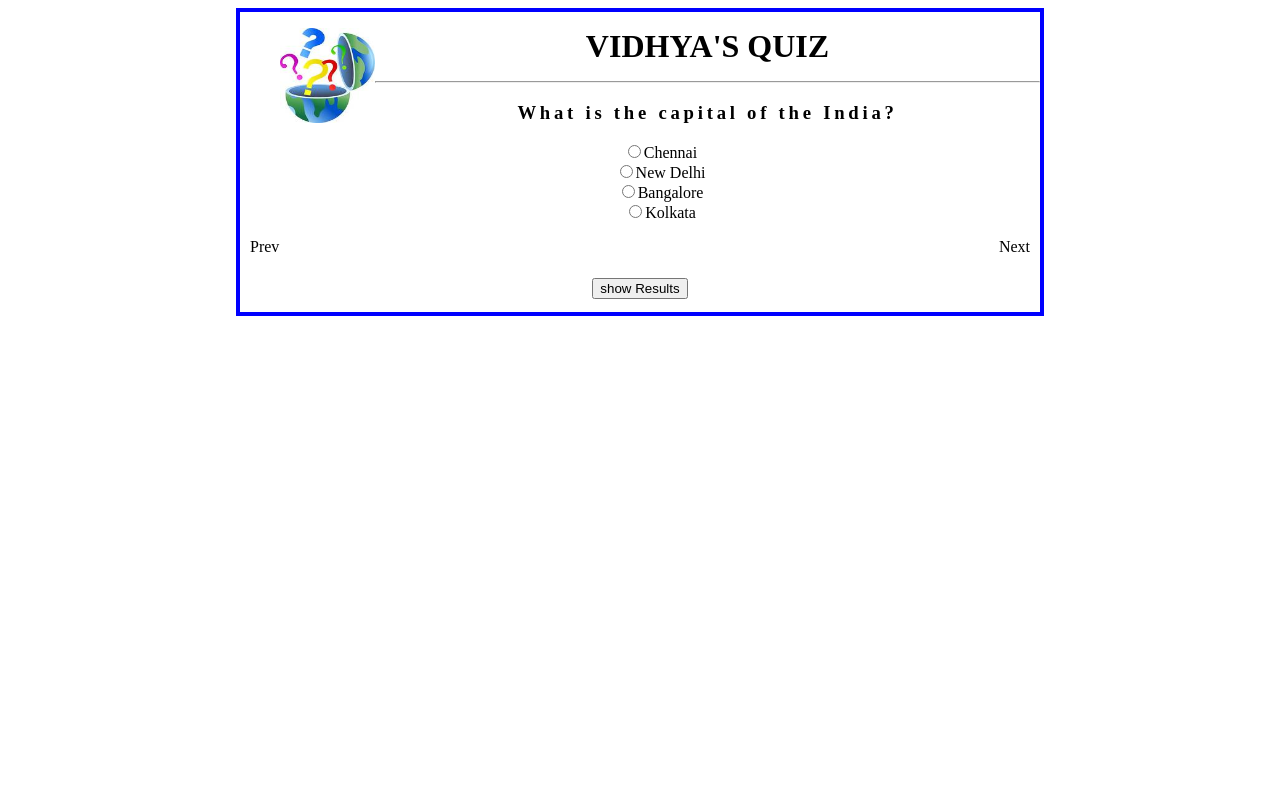
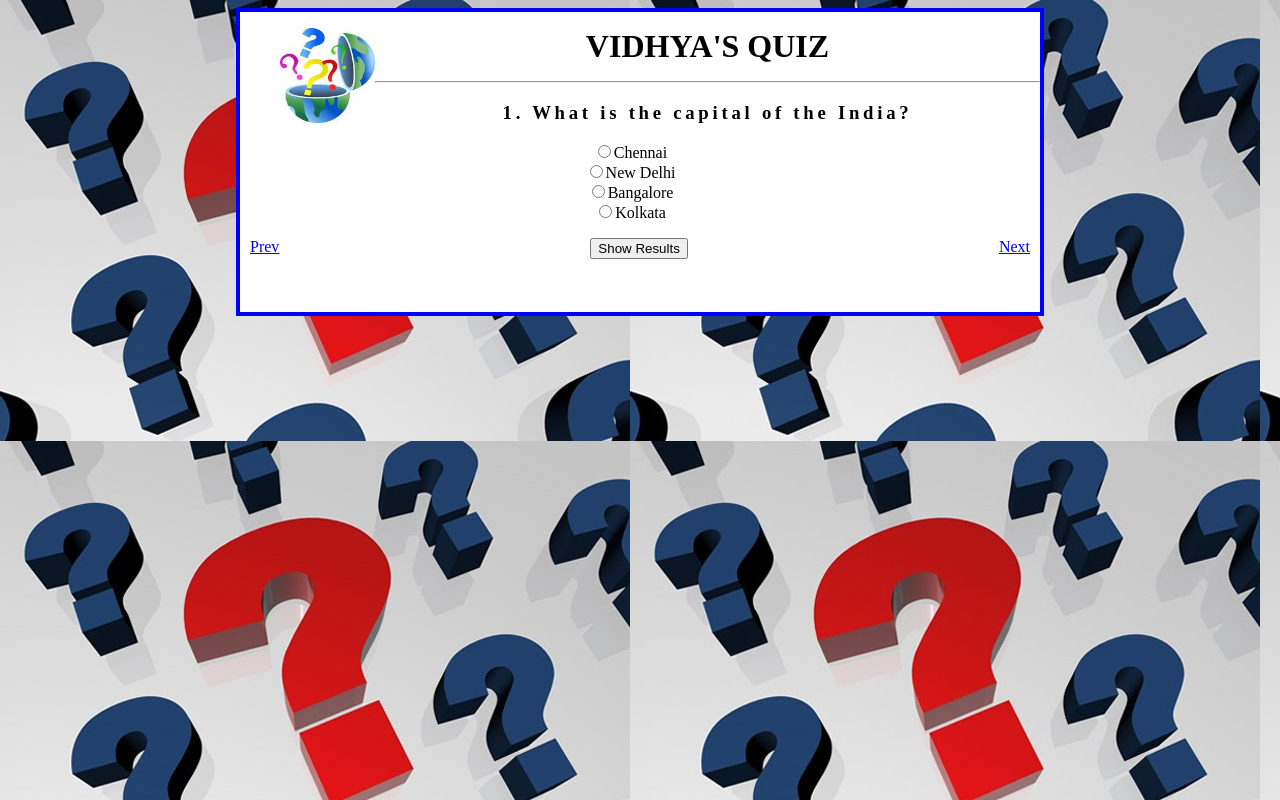
Before and after one commit to vidhukamal/QuizApp, a plain HTML site: page index.html in a window 1280 px wide. Both pictures are taken after a click on the button "Start A Quiz". Drawn offline with nearby package versions, Linux system fonts and the light colour scheme.

Commit message:
addded background images,fixed all the active buttons

```diff
--- a/app.js
+++ b/app.js
@@ -1,6 +1,18 @@
 $(document).ready(function(){
+ 	var questions = [
+	 		{question: "What is the capital of the India?", choices: ["Chennai", "New Delhi", "Bangalore", "Kolkata"], correct:1, user_answer:-1},
+	 		{question: "What is the capital of the United States Of America?", choices: ["Boston", "New York", "Washington D.C","California"], correct:2, user_answer:-1},
+	 		{question: "What is the capital of the Germany?", choices: ["Deustcheland", "Berlin","Hamburg", "Frankfurt"], correct:1, user_answer:-1},
+	        {question: "What is the capital of the Thailand?", choices: ["Bangkok", "Chai Nuk", "Pattaya","Rangoon"], correct:0, user_answer:-1},
+            {question: "What is the capital of the South Africa?", choices: ["Cape Town", "Johannesburg", "Port Elizabeth","Durban"], correct:0, user_answer:-1}
+            ];
+
+
 	var currentQuestion = 0;
+	var showResult = false;
+	var userScore =0;
 	$("#quest").hide();
+	$("#result").hide();
 
 	$(".startQuiz").click(function(){
 		alert("starting a quiz");
@@ -11,36 +23,86 @@ $(document).ready(function(){
 		//Show the first question
 		showQuestion(currentQuestion);
 	});
+	$(".choices").click(function(){
+		var question = getQuestions(currentQuestion);
+		question.user_answer = parseInt($(this).val()); //val() returns string. We need to convert it to integer.
+	});
+	$("#nextq").click(function(){
+		if(currentQuestion >= questions.length){
+			alert("End of quiz. Click Show Results to see your results");
+		}
+		else{
+			currentQuestion++;
+			showQuestion(currentQuestion);
+		}
 
-	$("#nextq").click(function(){
-		currentQuestion++;
+		return false;
+	});
+	$("#prevq").click(function(){
+		currentQuestion--;
 		showQuestion(currentQuestion);
 		return false;
 	});
+	$("#showResult").click(function(){
+		$(".show").hide('slow');
+		showResult = true;
+		currentQuestion = 0;
+		showQuestion(currentQuestion);
+		calculateAndDisplayScore();
+	});
+
 
 	//This function returns an element from an array of questions
 	 function getQuestions(n)
 	 {
-	 	var questions = [
-	 		{question: "What is the capital of the India?", choices: ["Chennai", "New Delhi", "Bangalore", "Kolkata"], correct:1, user_answer:""},
-	 		{question: "What is the capital of the United States Of America?", choices: ["Boston", "New York", "Washington D.C","California"], correct:2, user_answer:""},
-	 		{question: "What is the capital of the Germany?", choices: ["Deustcheland", "Munich","Hamburg", "Frankfurt"], correct:3, user_answer:""},
-	        {question: "What is the capital of the Thailand?", choices: ["Bangkok", "Chai Nuk", "Pattaya","Rangoon"], correct:0, user_answer:""},
-            {question: "What is the capital of the South Africa?", choices: ["Cape Town", "Johannesburg", "Port Elizabeth","Durban"], correct:1, user_answer:""}
-            ];
-
         return questions[n];
 	 }
 
 	//This function shows the nth question and its choices
 	function showQuestion(n)
 	{
-		$("#quest h3").text(getQuestions(n).question);
-		for(i=0; i<4; i++){
-			var choice_id = "#choice_"+i+" span";	//"#choice_0 span"
-			$(choice_id).text(getQuestions(n).choices[i]);
+		var qnum = (n+1) + ". " + getQuestions(n).question;
+		$("#quest h3").text(qnum);
+		//show all the choices
+		for(i=0; i<getQuestions(n).choices.length; i++){
+			var choice_span = "#choice_"+i+" span";	//"#choice_0 span"
+			$(choice_span).text(getQuestions(n).choices[i]);
+			$(choice_span).css({color:'black', fontWeight:'normal'});
+			//If showResult is true then show the correct answer in green color
+			if(showResult)
+			{
+				if(i === getQuestions(n).correct){
+					$(choice_span).css({color:'green', fontWeight:'bold'});
+				}
+				else if(i === getQuestions(n).user_answer && getQuestions(n).correct !== getQuestions(n).user_answer){
+					$(choice_span).css({color:'red', fontWeight:'bold'});
+				}
+			}
 		}
 		$("#quest").show();
+		$(".choices").prop("checked",false);	//uncheck all radio buttons when showing a question
 		return false;
 	}
+
+	//This function will calculate the Total score and displays that
+	function calculateAndDisplayScore()
+	{
+		for(i=0;i<4;i++)
+		{
+			var question = getQuestions(i);
+			if(question.correct === question.user_answer)
+			{
+				userScore++;
+			}
+		}
+
+		$("#result").text("Your score: " + userScore + " / " + questions.length);
+		$("#result").show();
+	}
+	//$("#showAnswer").click(function(){
+		//alert("answers");
+		//$("form","#navigate","#end").hide('fast');
+
+	//});
+
 });
--- a/index.html
+++ b/index.html
@@ -28,10 +28,10 @@
 				<div id="quest">
 				<h3>1.What is the capital of Singapore?</h3>
 				<ul>
-					<li id="choice_0"><input type="radio" name="answer" value="chennai" class="choices"/><span>Chennai</span></li>
-					<li id="choice_1"><input type="radio" name="answer" value="chennai" class="choices"/><span>Chennai</span></li>
-					<li id="choice_2"><input type="radio" name="answer" value="chennai" class="choices"/><span>Chennai</span></li>
-					<li id="choice_3"><input type="radio" name="answer" value="chennai" class="choices"/><span>Chennai</span></li>
+					<li id="choice_0"><input type="radio" name="answer" value="0" class="choices"/><span>Chennai</span></li>
+					<li id="choice_1"><input type="radio" name="answer" value="1" class="choices"/><span>Chennai</span></li>
+					<li id="choice_2"><input type="radio" name="answer" value="2" class="choices"/><span>Chennai</span></li>
+					<li id="choice_3"><input type="radio" name="answer" value="3" class="choices"/><span>Chennai</span></li>
 				</ul>
 			    </div>
 				<!--<input type="button" value="Next" class="prevQuestion"></input>
@@ -39,8 +39,8 @@
 
 			</form>
 			<div class="navigate">
-				<div id="prevq">Prev</div>
-				<div id="nextq">Next</div>
+				<a href="#" id="prevq">Prev</a>
+				<a href="#" id="nextq">Next</a>
 			</div>
 
 			</div>
@@ -48,7 +48,9 @@
 
 				<div id="end" >
 
-				<input type="button" value="show Results" id="showresult" size="80" >
+				<!--<input type="button" value="Show Answers" id="showAnswer"  size="80" >	-->
+				<input type="button" value="Show Results" id="showResult" class="show" size="80" >
+				<span id="result">Your score:</span>
 
 				</div>
 
--- a/main.css
+++ b/main.css
@@ -4,16 +4,25 @@
   	  height: 300px;
   	  margin: 0 auto;
   	  text-align: center;
+  	  background-color: white;
 
+
+
+  }
+  body{
+  	background-image:url('quiz2.jpg');
 
 
   }
   li img{
   	float: left;
 
+
   }
   #quest ul li{
    list-style-type: none;
+  padding-right: 60px;
+
   }
   .theme{
   	display: inline;
@@ -54,7 +63,8 @@
 
     #end{
     	text-align: center;
-    	padding: 40px;
+    	margin: 40px;
     	position: relative;
+    	display: inline;
 
     }
```
Also changed, not shown: quiz2.jpg (added).
